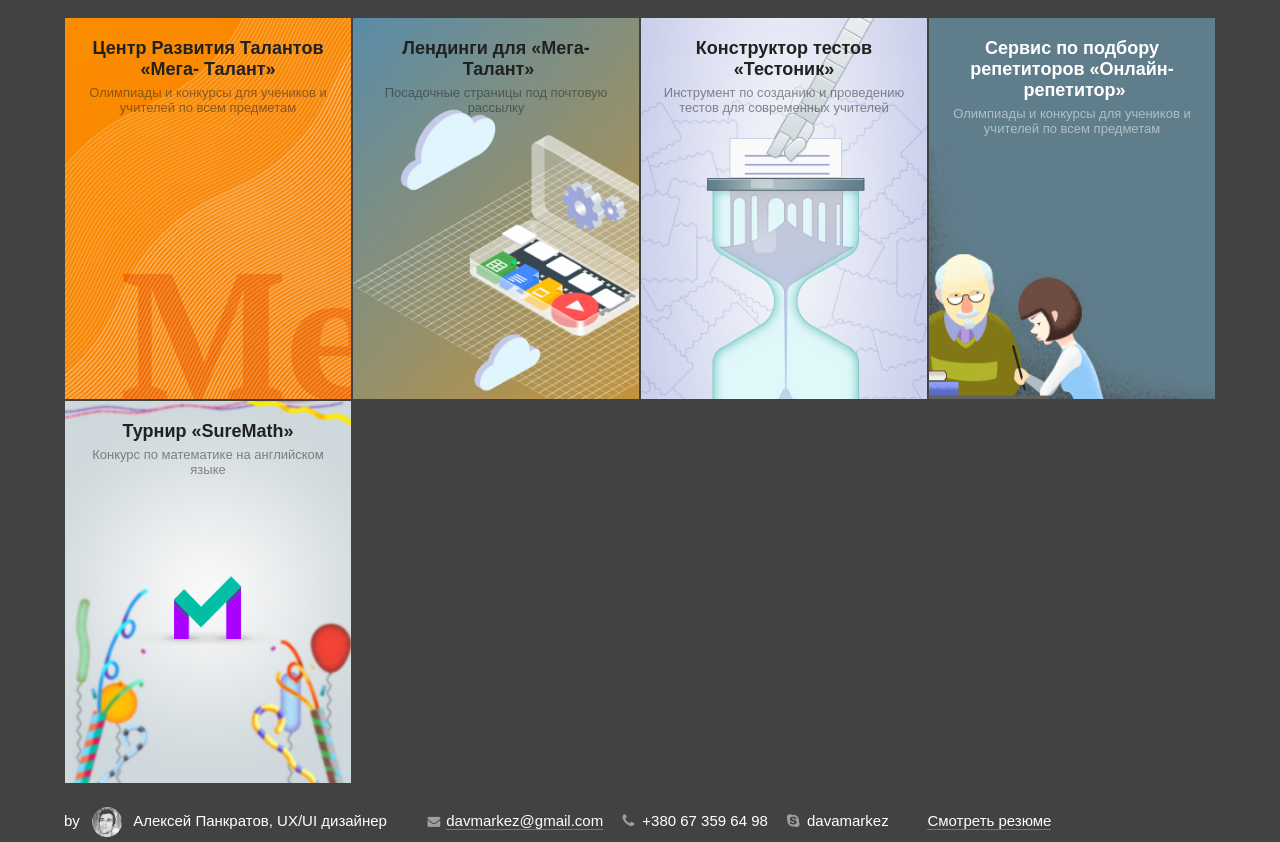
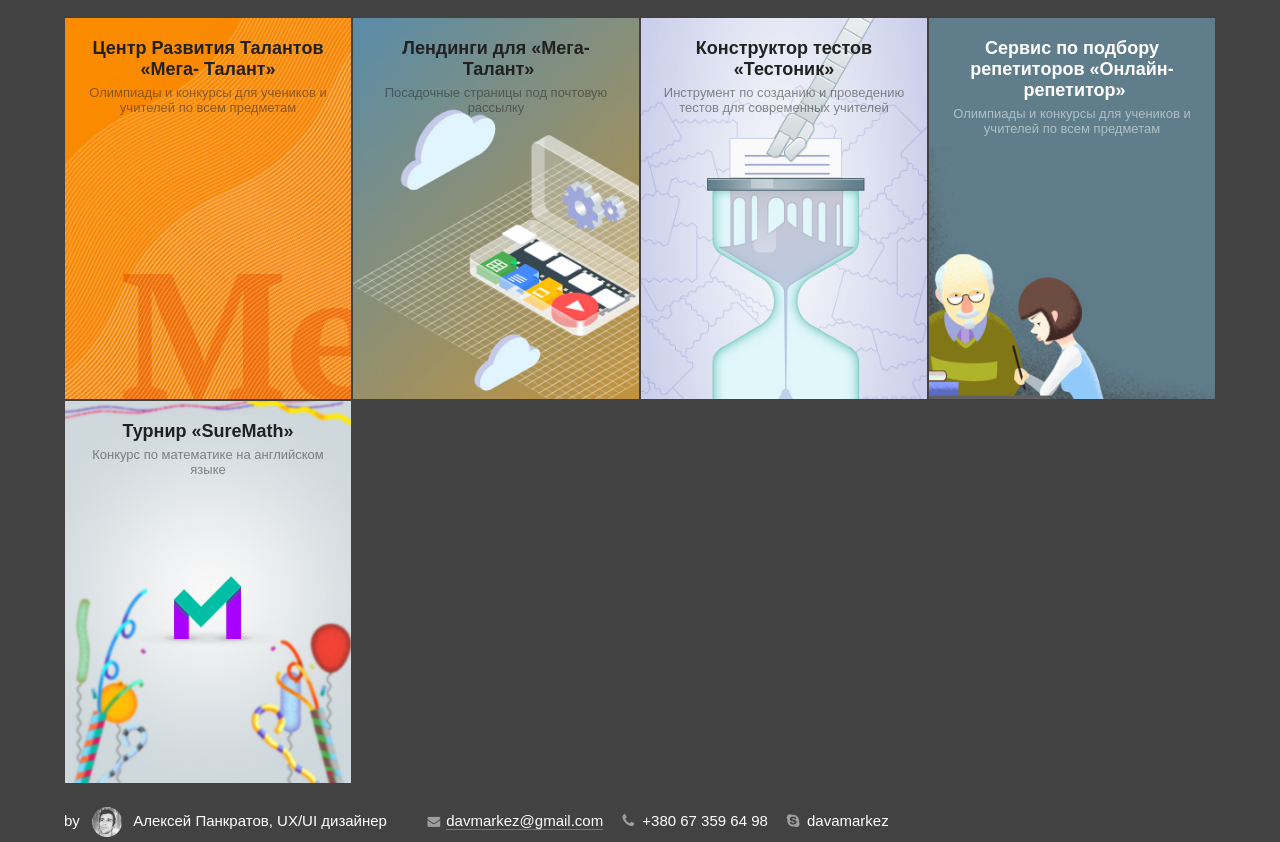
Before and after one commit to davamarkez/davamarkez.github.io, a plain HTML site: page index.html in a window 1280 px wide. Shown: the part 57-899 px from the top of the page. Drawn offline with Linux system fonts and the light colour scheme.

Commit message:
Update index.html

```diff
--- a/index.html
+++ b/index.html
@@ -64,7 +64,7 @@
           <li><i class="fa fa-phone fa-fw" aria-hidden="true"></i>&nbsp;+380 67 359 64 98</li>
           <li><i class="fa fa-skype fa-fw" aria-hidden="true"></i>&nbsp;davamarkez</li>
         </ul>
-        <a href="https://docs.google.com/document/d/1EwGkKBhmqEXZbZHpRXXQrM4-pFhud2FlE6Do6SnDAdc/edit?usp=sharing" target="_blank" name="Резюме">Смотреть резюме</a>
+        <a style="display: none;" href="https://docs.google.com/document/d/1EwGkKBhmqEXZbZHpRXXQrM4-pFhud2FlE6Do6SnDAdc/edit?usp=sharing" target="_blank" name="Резюме">Смотреть резюме</a>
       </div>
     </div>
   </body>
```
